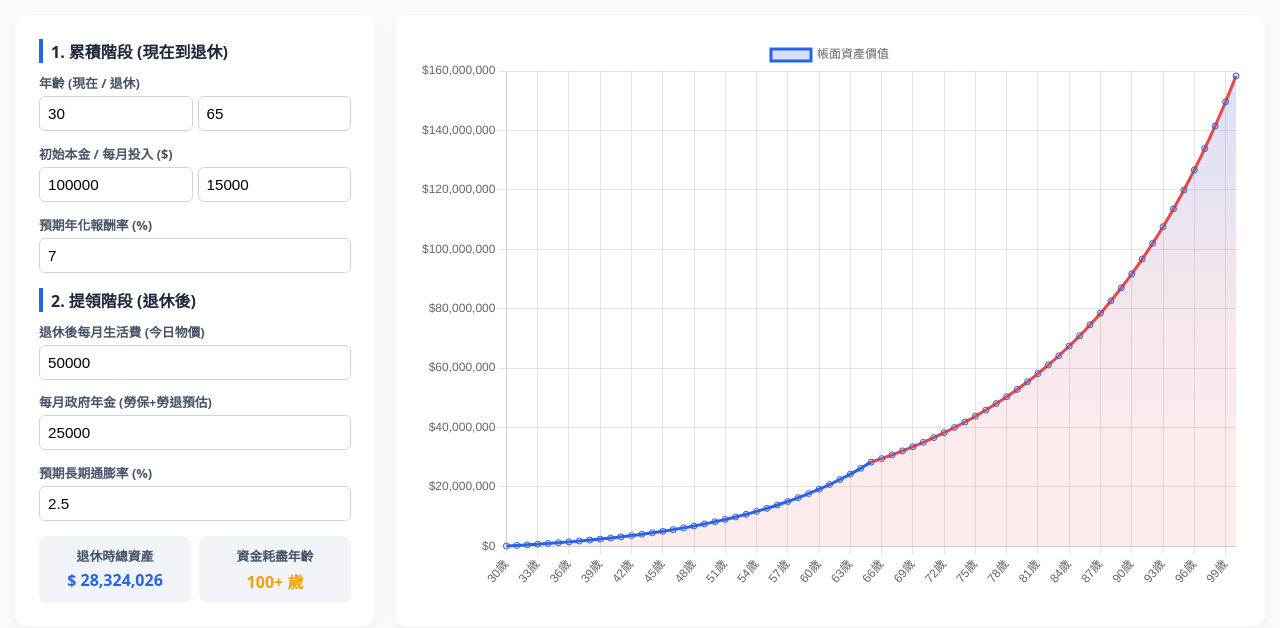
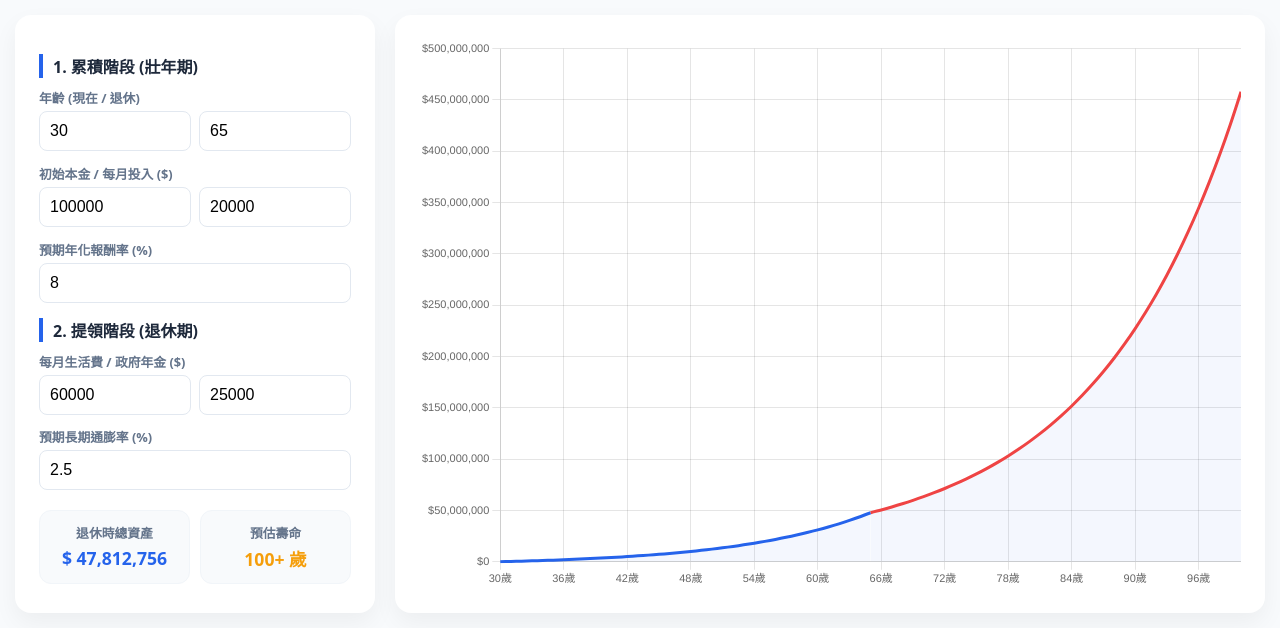
Before and after one commit to FinancialElson/-, a plain HTML site: page index.html in a window 1280 px wide. Drawn offline with nearby package versions, Linux system fonts and the light colour scheme.

Commit message:
Update index.html

```diff
--- a/index.html
+++ b/index.html
@@ -3,60 +3,58 @@
 <head>
     <meta charset="UTF-8">
     <meta name="viewport" content="width=device-width, initial-scale=1.0">
-    <title>全生命週期退休模擬器</title>
+    <title>極簡退休複利模擬器</title>
     <script src="https://cdn.jsdelivr.net/npm/chart.js"></script>
     <style>
-        :root { --primary: #2563eb; --secondary: #f59e0b; --danger: #ef4444; --success: #10b981; --bg: #f8fafc; }
+        :root { --primary: #2563eb; --secondary: #f59e0b; --danger: #ef4444; --bg: #f8fafc; }
         body { font-family: system-ui, -apple-system, sans-serif; background: var(--bg); padding: 15px; margin: 0; }
         .container { display: grid; grid-template-columns: 360px 1fr; gap: 20px; max-width: 1400px; margin: 0 auto; }
-        .card { background: white; padding: 1.5rem; border-radius: 12px; box-shadow: 0 4px 6px rgba(0,0,0,0.05); }
-        h3 { margin: 15px 0 10px 0; color: #1e293b; font-size: 1rem; border-left: 4px solid var(--primary); padding-left: 8px; }
-        h3:first-child { margin-top: 0; }
+        .card { background: white; padding: 1.5rem; border-radius: 16px; box-shadow: 0 10px 25px rgba(0,0,0,0.05); }
+        h3 { margin: 15px 0 10px 0; color: #1e293b; font-size: 1rem; border-left: 4px solid var(--primary); padding-left: 10px; }
         .input-group { margin-bottom: 0.8rem; }
-        label { display: block; font-size: 0.8rem; font-weight: 600; color: #475569; margin-bottom: 4px; }
-        input { width: 100%; padding: 8px; border: 1px solid #cbd5e1; border-radius: 6px; box-sizing: border-box; font-size: 0.95rem; }
+        label { display: block; font-size: 0.8rem; font-weight: 600; color: #64748b; margin-bottom: 4px; }
+        input { width: 100%; padding: 10px; border: 1px solid #e2e8f0; border-radius: 8px; box-sizing: border-box; font-size: 1rem; transition: border 0.2s; }
+        input:focus { border-color: var(--primary); outline: none; }
 
-        .stat-grid { display: grid; grid-template-columns: 1fr 1fr; gap: 8px; margin-top: 15px; }
-        .stat-item { background: #f1f5f9; padding: 10px; border-radius: 8px; text-align: center; }
-        .stat-val { font-size: 1rem; font-weight: bold; color: var(--primary); }
-        .depletion-warning { grid-column: span 2; background: #fff1f2; color: var(--danger); padding: 10px; border-radius: 8px; font-weight: bold; text-align: center; border: 1px solid #fecaca; }
+        .stat-grid { display: grid; grid-template-columns: 1fr 1fr; gap: 10px; margin-top: 20px; }
+        .stat-item { background: #f8fafc; padding: 12px; border-radius: 12px; text-align: center; border: 1px solid #f1f5f9; }
+        .stat-val { font-size: 1.1rem; font-weight: bold; color: var(--primary); }
 
         .chart-container { position: relative; height: 550px; width: 100%; }
-        @media (max-width: 900px) { .container { grid-template-columns: 1fr; } .chart-container { height: 60vh; } }
+        @media (max-width: 900px) { .container { grid-template-columns: 1fr; } .chart-container { height: 50vh; } }
     </style>
 </head>
 <body>
 
 <div class="container">
     <div class="card">
-        <h3>1. 累積階段 (現在到退休)</h3>
+        <h3>1. 累積階段 (壯年期)</h3>
         <div class="input-group">
             <label>年齡 (現在 / 退休)</label>
-            <div style="display: flex; gap: 5px;">
+            <div style="display: flex; gap: 8px;">
                 <input type="number" id="currentAge" value="30" oninput="runSimulation()">
                 <input type="number" id="retireAge" value="65" oninput="runSimulation()">
             </div>
         </div>
         <div class="input-group">
             <label>初始本金 / 每月投入 ($)</label>
-            <div style="display: flex; gap: 5px;">
+            <div style="display: flex; gap: 8px;">
                 <input type="number" id="principal" value="100000" oninput="runSimulation()">
-                <input type="number" id="monthly" value="15000" oninput="runSimulation()">
+                <input type="number" id="monthly" value="20000" oninput="runSimulation()">
             </div>
         </div>
         <div class="input-group">
             <label>預期年化報酬率 (%)</label>
-            <input type="number" id="returnRate" value="7" step="0.1" oninput="runSimulation()">
+            <input type="number" id="returnRate" value="8" step="0.5" oninput="runSimulation()">
         </div>
 
-        <h3>2. 提領階段 (退休後)</h3>
+        <h3>2. 提領階段 (退休期)</h3>
         <div class="input-group">
-            <label>退休後每月生活費 (今日物價)</label>
-            <input type="number" id="retireExpense" value="50000" oninput="runSimulation()">
-        </div>
-        <div class="input-group">
-            <label>每月政府年金 (勞保+勞退預估)</label>
-            <input type="number" id="pension" value="25000" oninput="runSimulation()">
+            <label>每月生活費 / 政府年金 ($)</label>
+            <div style="display: flex; gap: 8px;">
+                <input type="number" id="retireExpense" value="60000" oninput="runSimulation()">
+                <input type="number" id="pension" value="25000" oninput="runSimulation()">
+            </div>
         </div>
         <div class="input-group">
             <label>預期長期通膨率 (%)</label>
@@ -69,11 +67,8 @@
                 <div id="atRetire" class="stat-val">$0</div>
             </div>
             <div class="stat-item">
-                <label>資金耗盡年齡</label>
+                <label>預估壽命</label>
                 <div id="depletionAge" class="stat-val" style="color:var(--secondary)">100+</div>
-            </div>
-            <div id="warningBox" class="depletion-warning" style="display:none;">
-                ⚠️ 資金將在 <span id="failAge">0</span> 歲耗盡！
             </div>
         </div>
     </div>
@@ -102,19 +97,15 @@ function runSimulation() {
     let labels = [], data = [], currentBalance = P;
     let depletionAge = null;
 
-    // 累積階段
     labels.push(`${curAge}歲`);
     data.push(Math.round(currentBalance));
 
     for (let age = curAge + 1; age <= 100; age++) {
         if (age <= retAge) {
-            // 累積邏輯
             for (let m = 1; m <= 12; m++) {
                 currentBalance = (currentBalance + PMT) * (1 + mRate);
             }
         } else {
-            // 提領邏輯
-            // 生活費隨通膨調整
             const adjustedShortfall = (expense - pension) * 12 * Math.pow(1 + inf, age - curAge);
             currentBalance = (currentBalance - adjustedShortfall) * (1 + rate);
         }
@@ -128,41 +119,27 @@ function runSimulation() {
         }
     }
 
-    // UI 更新
-    const atRetireVal = data[retAge - curAge] || 0;
-    document.getElementById('atRetire').innerText = `$ ${atRetireVal.toLocaleString()}`;
+    document.getElementById('atRetire').innerText = `$ ${(data[retAge - curAge] || 0).toLocaleString()}`;
+    document.getElementById('depletionAge').innerText = depletionAge ? `${depletionAge} 歲` : "100+ 歲";
 
-    const warn = document.getElementById('warningBox');
-    if (depletionAge && depletionAge < 100) {
-        document.getElementById('depletionAge').innerText = `${depletionAge} 歲`;
-        document.getElementById('failAge').innerText = depletionAge;
-        warn.style.display = 'block';
-    } else {
-        document.getElementById('depletionAge').innerText = "100+ 歲";
-        warn.style.display = 'none';
-    }
-
-    // 圖表繪製
     if (chart) chart.destroy();
-    chart = new Chart(document.getElementById('mainChart').getContext('2d'), {
+    const ctx = document.getElementById('mainChart').getContext('2d');
+    chart = new Chart(ctx, {
         type: 'line',
         data: {
             labels: labels,
             datasets: [{
-                label: '帳面資產價值',
+                label: '資產價值軌跡',
                 data: data,
                 borderColor: '#2563eb',
-                backgroundColor: (context) => {
-                    const ctx = context.chart.ctx;
-                    const gradient = ctx.createLinearGradient(0, 0, 0, 400);
-                    gradient.addColorStop(0, 'rgba(37, 99, 235, 0.2)');
-                    gradient.addColorStop(1, 'rgba(239, 68, 68, 0.1)');
-                    return gradient;
-                },
+                borderWidth: 3,
+                pointRadius: 0, // 移除點
+                pointHitRadius: 10, // 增加懸停感應範圍以便顯示 Tooltip
                 fill: true,
-                tension: 0.3,
+                backgroundColor: 'rgba(37, 99, 235, 0.05)',
+                tension: 0.4, // 增加線條平滑感
                 segment: {
-                    borderColor: ctx => ctx.p0.parsed.x + curAge >= retAge ? '#ef4444' : '#2563eb', // 退休後變紅色
+                    borderColor: ctx => ctx.p0.parsed.x + curAge >= retAge ? '#ef4444' : '#2563eb',
                 }
             }]
         },
@@ -170,11 +147,27 @@ function runSimulation() {
             responsive: true,
             maintainAspectRatio: false,
             plugins: {
-                tooltip: { mode: 'index', intersect: false },
-                annotation: { // 註解線可在這加入 (需另載套件，此處省略)
+                legend: { display: false },
+                tooltip: {
+                    mode: 'index',
+                    intersect: false,
+                    callbacks: {
+                        label: (ctx) => `資產: $${ctx.raw.toLocaleString()}`
+                    }
                 }
             },
-            scales: { y: { beginAtZero: true, ticks: { callback: v => '$' + v.toLocaleString() } } }
+            scales: {
+                y: {
+                    beginAtZero: true,
+                    ticks: {
+                        font: { size: 11 },
+                        callback: v => '$' + v.toLocaleString()
+                    }
+                },
+                x: {
+                    ticks: { maxTicksLimit: 12, font: { size: 11 } }
+                }
+            }
         }
     });
 }
```
